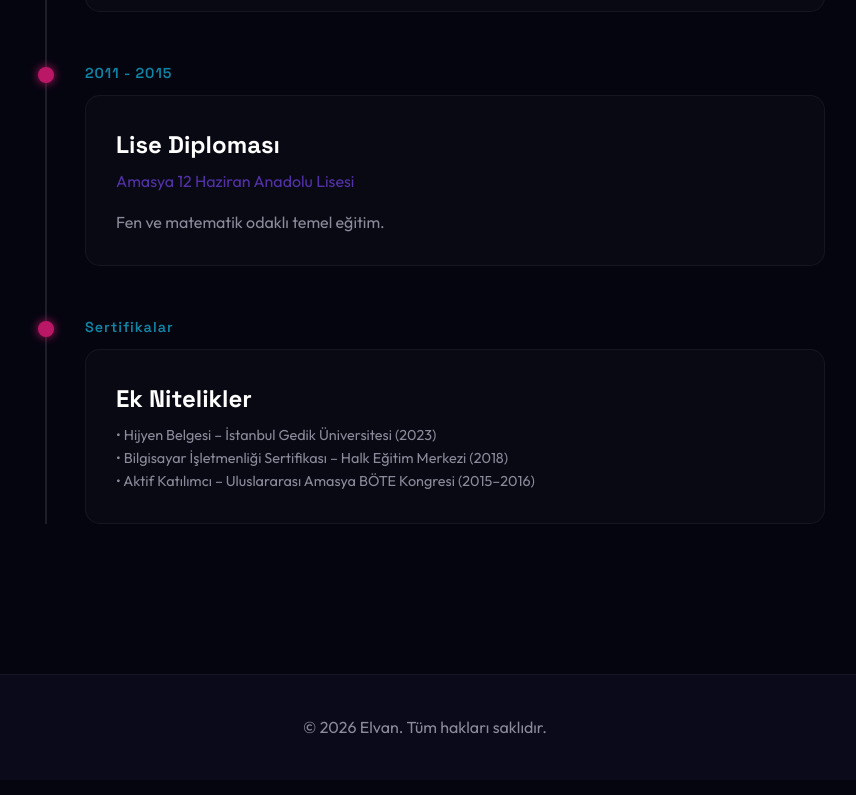
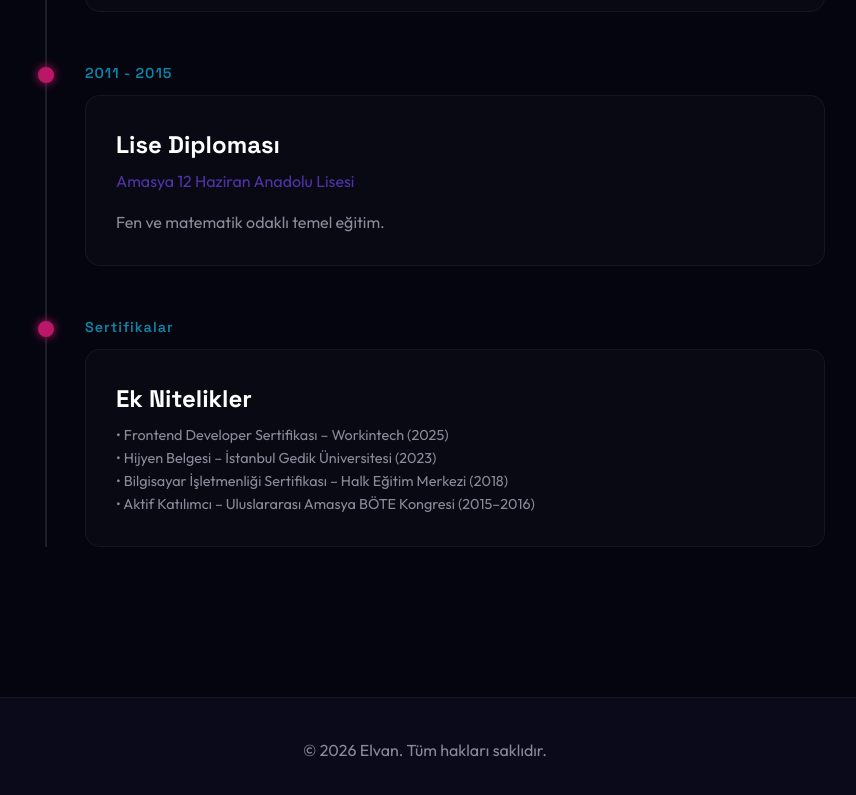
Before and after one commit to elvanis05/Elvndmr, a React (Vite) app: page / in a window 1280 px wide. Shown: the part 4811-5606 px from the top of the page, without its empty margins (215-1071 px from the left). Built offline with nearby package versions, Linux system fonts and the light colour scheme.

Commit message:
update: add Workintech Frontend Developer Certificate (2025) to qualifications list across all languages

```diff
--- a/src/App.jsx
+++ b/src/App.jsx
@@ -73,6 +73,7 @@ const translations = {
       certsTitle: "Additional Qualifications",
       certsDate: "Certifications",
       certsList: [
+        "Frontend Developer Certificate – Workintech (2025)",
         "Hygiene Certificate – İstanbul Gedik University (2023)",
         "Computer Literacy Certificate – Public Education Center (2018)",
         "Active contributor – International Amasya BÖTE Congress (2015–2016)"
@@ -150,6 +151,7 @@ const translations = {
       certsTitle: "Ek Nitelikler",
       certsDate: "Sertifikalar",
       certsList: [
+        "Frontend Developer Sertifikası – Workintech (2025)",
         "Hijyen Belgesi – İstanbul Gedik Üniversitesi (2023)",
         "Bilgisayar İşletmenliği Sertifikası – Halk Eğitim Merkezi (2018)",
         "Aktif Katılımcı – Uluslararası Amasya BÖTE Kongresi (2015–2016)"
@@ -227,6 +229,7 @@ const translations = {
       certsTitle: "Extra Kwalificaties",
       certsDate: "Certificeringen",
       certsList: [
+        "Frontend Developer-certificaat – Workintech (2025)",
         "Hygiënecertificaat – İstanbul Gedik University (2023)",
         "Computervaardigheidscertificaat – Public Education Center (2018)",
         "Actieve bijdrager – Internationaal Amasya BÖTE-congres (2015–2016)"
@@ -304,6 +307,7 @@ const translations = {
       certsTitle: "Zusätzliche Qualifikationen",
       certsDate: "Zertifikate",
       certsList: [
+        "Frontend-Entwickler-Zertifikat – Workintech (2025)",
         "Hygienezertifikat – Universität İstanbul Gedik (2023)",
         "Zertifikat über Computerkenntnisse – Volkshochschule (2018)",
         "Aktiver Teilnehmer – Internationaler Amasya BÖTE-Kongress (2015–2016)"
```
